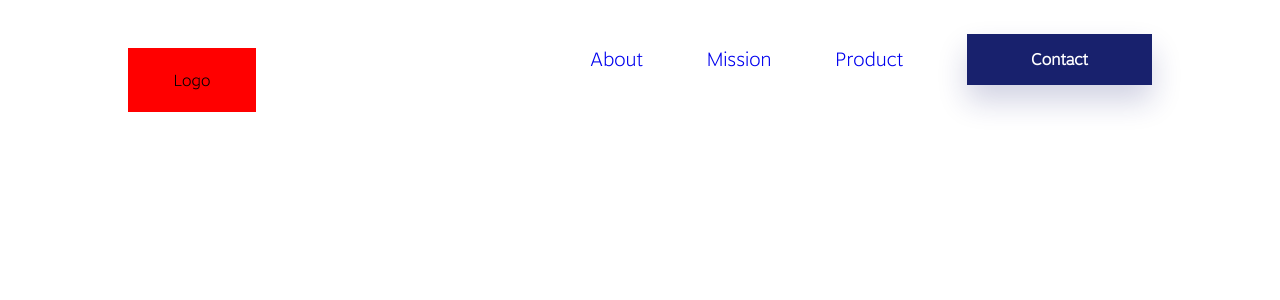
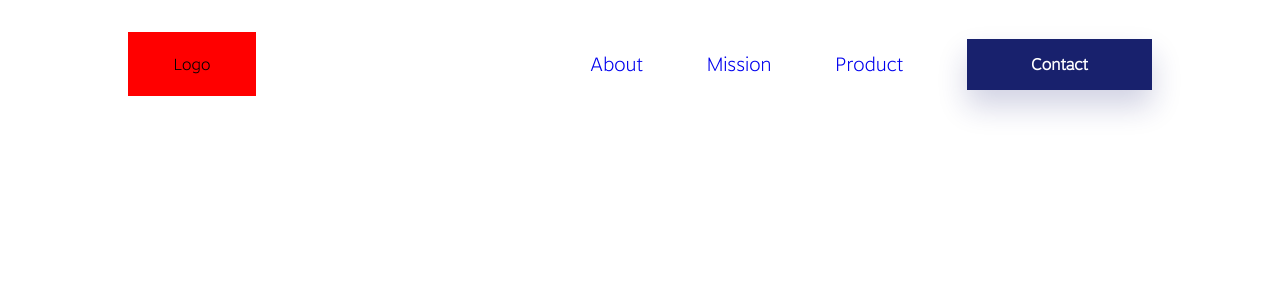
Before and after one commit to InspiraMe-io/inspirame.landingpage, a Next.js app: page / in a window 1280 px wide. Shown: the top 300 px of the page. Built offline with nearby package versions, Linux system fonts and the light colour scheme.

Commit message:
align header to center

```diff
--- a/src/styles/components/Header.module.scss
+++ b/src/styles/components/Header.module.scss
@@ -1,12 +1,12 @@
 .headerContainer {
-    height: 200px;
     max-width: 1024px;
     margin: auto;
     display: flex;
     flex-direction: row;
     justify-content: space-between;
+    align-items: center;
 
-    padding-top: 3rem;
+    padding-top: 2rem;
 }
 
 .logo {
```
